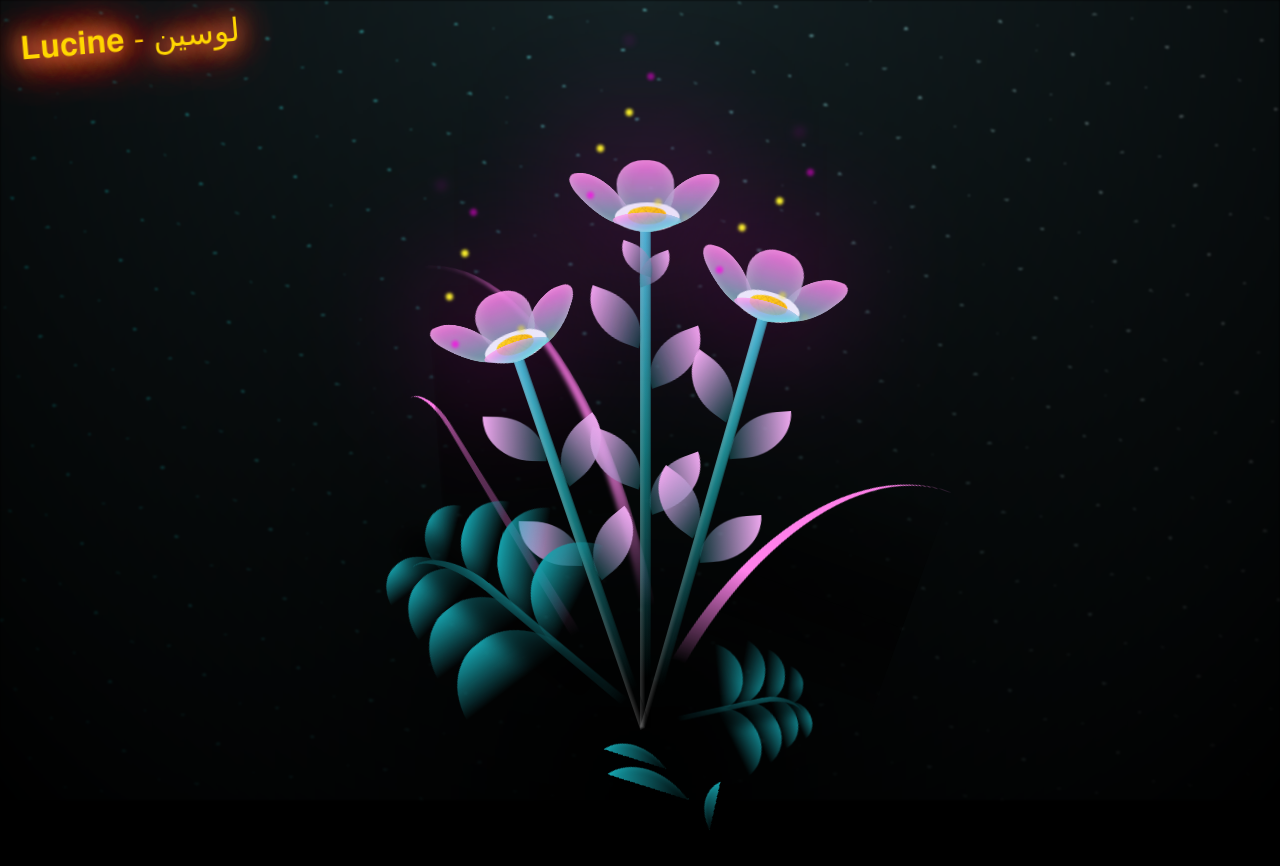
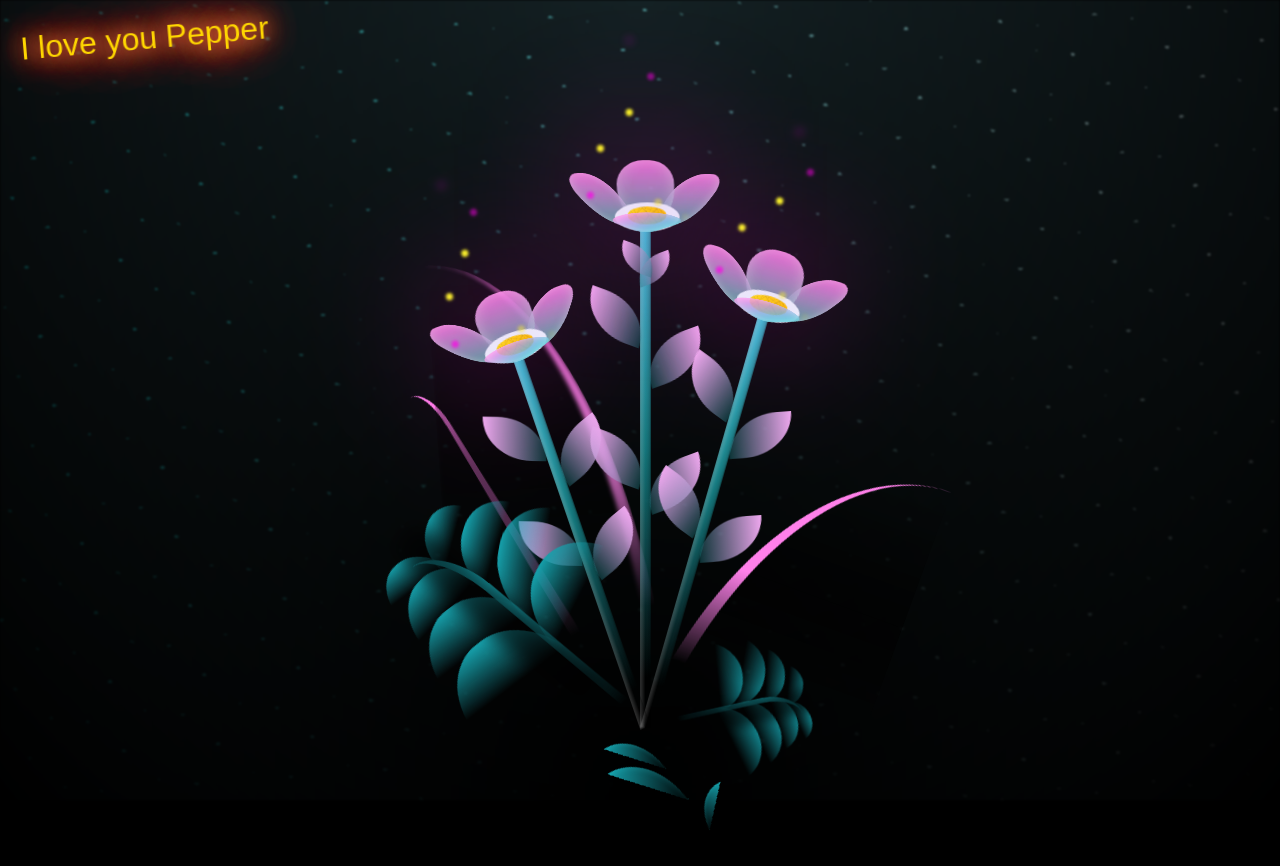
Before and after one commit to mikdevo/just-her, a plain HTML site: page index.html in a window 1280 px wide. Drawn offline with Linux system fonts and the light colour scheme.

Commit message:
Update index.html

```diff
--- a/index.html
+++ b/index.html
@@ -170,7 +170,7 @@
     </div>
 
     <!-- Additional element for the name "Lucine" -->
-    <div class="name">𝐋𝐮𝐜𝐢𝐧𝐞 - لوسين</div>
+    <div class="name">I love you Pepper</div>
 
     <script src="main.js"></script>
 </body>
```
